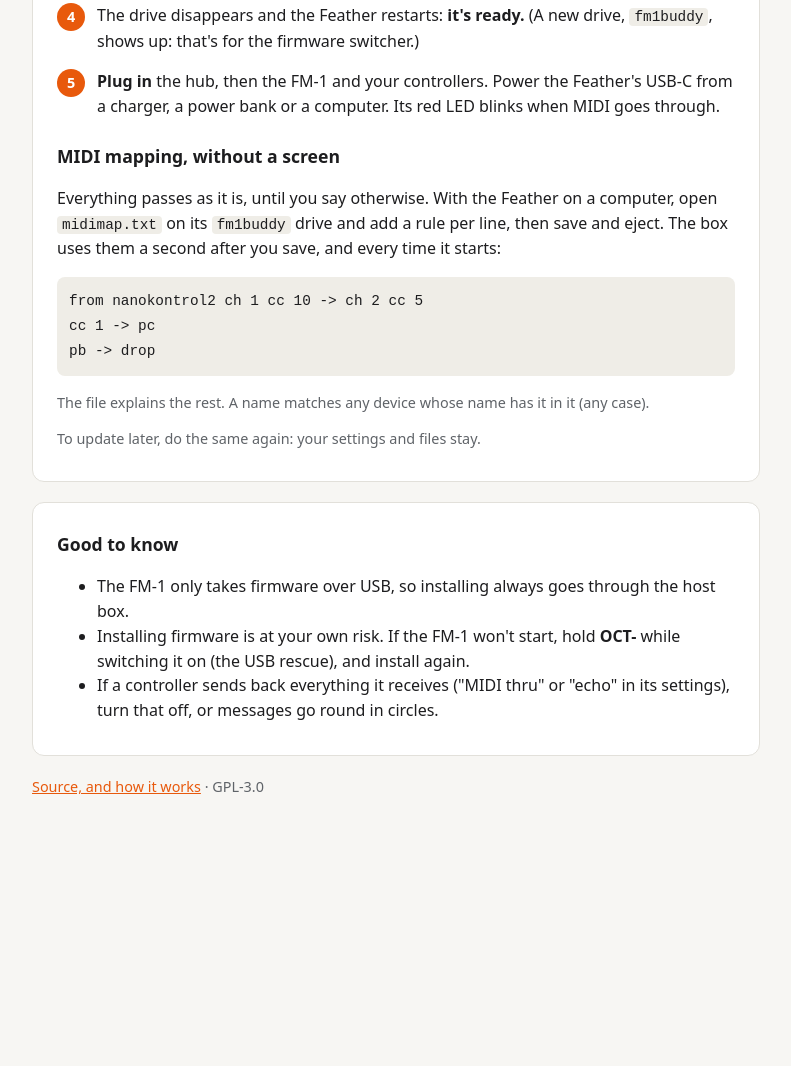
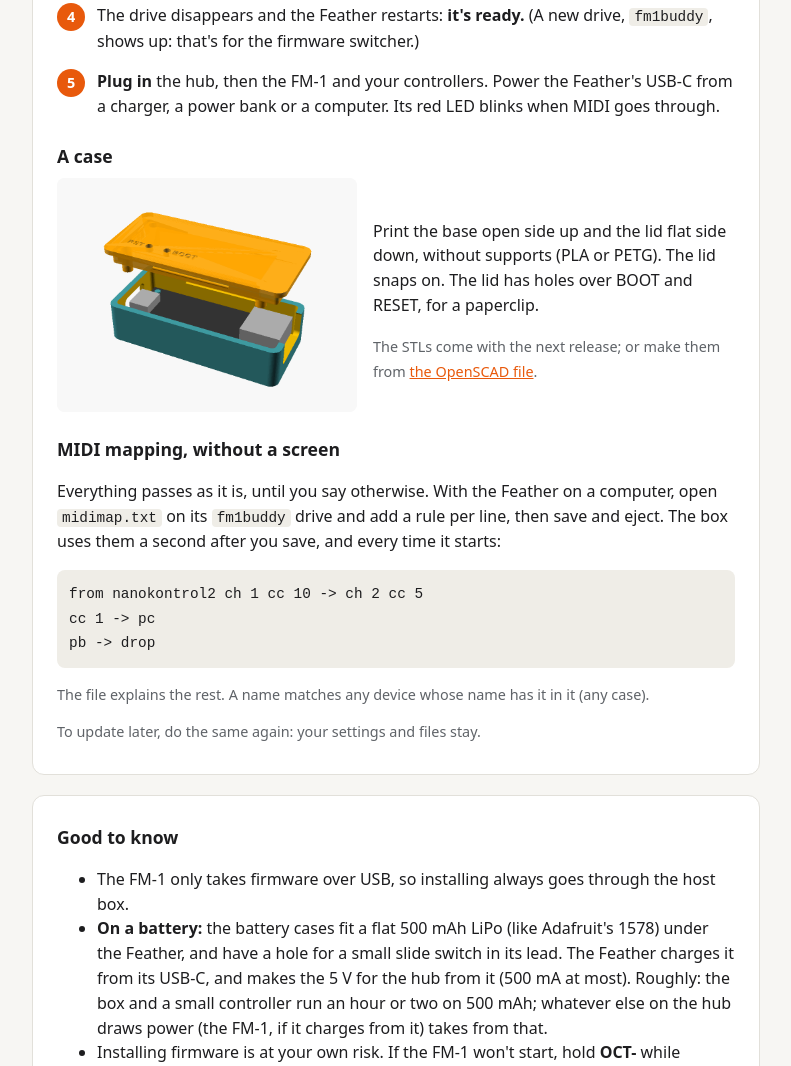
Before and after one commit to JoeyWangTW/fm1buddy, a website: page site/index.html in a window 1280 px wide. Shown: the part 936-2002 px from the top of the page, without its empty margins (244-1035 px from the left). Before the commit the page ends 1734 px from the top, so only its background shows below. Drawn offline with Linux system fonts and the light colour scheme; no server answers.

Commit message:
3D-printable cases, on the page

```diff
--- a/site/app.js
+++ b/site/app.js
@@ -62,8 +62,12 @@ async function release() {
   const el = $('#release')
   let here = null
   try {
-    here = (await json(FW.version)).tag
-  } catch (_) {}
+    const v = await json(FW.version)
+    here = v.tag
+    cases(v.cases || [])
+  } catch (_) {
+    cases([])
+  }
   let latest = null
   try {
     latest = await json(`https://api.github.com/repos/${REPO}/releases/latest`)
@@ -83,6 +87,22 @@ async function release() {
   el.innerHTML = `Version <a href="${url}">${here}</a>${date}`
   if (latest && latest.tag_name !== here) {
     el.innerHTML += ` · a newer one, <a href="${latest.html_url}">${latest.tag_name}</a>, is on its way here`
+  }
+}
+
+// ------------------------------------------------------------------------------------------- cases ---
+const SCAD = `https://github.com/${REPO}/blob/main/case/fm1buddy-case.scad`
+
+function cases(files) {
+  for (const box of $$('.case-links')) {
+    const config = box.dataset.case || box.closest('.case').dataset.case
+    const has = (name) => files.includes(`fm1buddy-case-${name}.stl`)
+    const link = (name, label) => `<a class="button${label.startsWith('With') ? ' secondary' : ''}" href="fw/fm1buddy-case-${name}.stl" download>${label}</a>`
+    if (!has(`${config}-base`)) {
+      box.innerHTML = `<span class="note">The STLs come with the next release; or make them from <a href="${SCAD}">the OpenSCAD file</a>.</span>`
+      continue
+    }
+    box.innerHTML = [link(`${config}-base`, 'Base'), link(`${config}-lid`, 'Lid'), has(`${config}-battery-base`) ? link(`${config}-battery-base`, 'With a battery: base') : '', has(`${config}-battery-lid`) ? link(`${config}-battery-lid`, 'With a battery: lid') : ''].join(' ')
   }
 }
 
--- a/site/index.html
+++ b/site/index.html
@@ -49,6 +49,14 @@
           <li>The drive disappears and the Feather restarts: <strong>it's ready.</strong> (A new drive, <code>fm1buddy</code>, shows up: that's for the firmware switcher.)</li>
           <li><strong>Plug in</strong> the hub, then the FM-1 and your controllers. Power the Feather's USB-C from a charger, a power bank or a computer. Its red LED blinks when MIDI goes through.</li>
         </ol>
+        <h2>A case</h2>
+        <div class="case" data-case="bare">
+          <img src="case/bare.png" alt="The case for the USB host box" width="450" height="350" loading="lazy" />
+          <div>
+            <p>Print the base open side up and the lid flat side down, without supports (PLA or PETG). The lid snaps on. The lid has holes over BOOT and RESET, for a paperclip.</p>
+            <div class="actions case-links"></div>
+          </div>
+        </div>
         <h2>MIDI mapping, without a screen</h2>
         <p>Everything passes as it is, until you say otherwise. With the Feather on a computer, open <code>midimap.txt</code> on its <code>fm1buddy</code> drive and add a rule per line, then save and eject. The box uses them a second after you save, and every time it starts:</p>
         <pre><code>from nanokontrol2 ch 1 cc 10 -> ch 2 cc 5
@@ -75,6 +83,15 @@ pb -> drop</code></pre>
           <li><strong>Add FM-1 firmwares.</strong> With the Feather on the computer, open the <code>fm1buddy</code> drive and copy <code>.fwsc</code> packages into its <code>fm1</code> folder (from the <a href="https://fm1.designburgapps.com">FM-1 Firmware Hub</a>, or your own <a href="https://github.com/konsumer/foma">foma</a> builds).</li>
           <li><strong>Plug in</strong> the hub and the FM-1. The screen shows the FM-1 it found, top right.</li>
         </ol>
+        <h2>A case</h2>
+        <div class="case" data-case="oled">
+          <img src="case/oled.png" alt="The case for the box with its screen" width="450" height="350" loading="lazy" />
+          <div>
+            <p>Print the base open side up and the lid flat side down, without supports (PLA or PETG). The lid snaps on. The tabs next to the screen press its three buttons.</p>
+            <div class="actions case-links"></div>
+          </div>
+        </div>
+        <p class="note">With an Adalogger FeatherWing stacked in between, print the <em>sd_oled</em> case: <span class="case-links" data-case="sd_oled"></span></p>
         <h2>Use it</h2>
         <table>
           <tr>
@@ -150,12 +167,21 @@ pb -> drop</code></pre>
           </li>
           <li><strong>Turn them on.</strong> The top right of the CYD shows the FM-1 on the hub: tap a package, then <em>INSTALL</em>. <em>DEVICES</em> → <em>MAP</em> is the MIDI mapping.</li>
         </ol>
+        <h2>A case</h2>
+        <div class="case" data-case="cyd">
+          <img src="case/cyd.png" alt="The case for the CYD, with the Feather behind it" width="450" height="350" loading="lazy" />
+          <div>
+            <p>Print the base open side up and the lid flat side down, without supports (PLA or PETG). The lid snaps on. The Feather lies across the box behind the CYD, its USB ports out the sides. Run its 3 wires before you close it.</p>
+            <div class="actions case-links"></div>
+          </div>
+        </div>
       </section>
 
       <section class="notes">
         <h2>Good to know</h2>
         <ul>
           <li>The FM-1 only takes firmware over USB, so installing always goes through the host box.</li>
+          <li><strong>On a battery:</strong> the battery cases fit a flat 500 mAh LiPo (like Adafruit's 1578) under the Feather, and have a hole for a small slide switch in its lead. The Feather charges it from its USB-C, and makes the 5 V for the hub from it (500 mA at most). Roughly: the box and a small controller run an hour or two on 500 mAh; whatever else on the hub draws power (the FM-1, if it charges from it) takes from that.</li>
           <li>Installing firmware is at your own risk. If the FM-1 won't start, hold <strong>OCT-</strong> while switching it on (the USB rescue), and install again.</li>
           <li>If a controller sends back everything it receives ("MIDI thru" or "echo" in its settings), turn that off, or messages go round in circles.</li>
         </ul>
--- a/site/style.css
+++ b/site/style.css
@@ -216,6 +216,31 @@ td {
   text-align: left;
 }
 
+.case {
+  display: flex;
+  flex-wrap: wrap;
+  gap: 16px;
+  align-items: center;
+}
+
+.case img {
+  width: 100%;
+  max-width: 300px;
+  height: auto;
+  border-radius: 8px;
+  background: #f8f8f8;
+}
+
+.case > div {
+  flex: 1 1 260px;
+}
+
+.case-links .button {
+  margin: 0 6px 6px 0;
+  padding: 8px 14px;
+  font-size: 0.9rem;
+}
+
 footer {
   padding: 8px 16px 40px;
   color: var(--dim);
```
Also changed, not shown: .github/workflows/build.yml, .github/workflows/pages.yml, README.md, site/case/bare.png (added), site/case/cyd.png (added), site/case/oled.png (added), site/case/sd.png (added), site/case/sd_oled.png (added), 2 other files.
